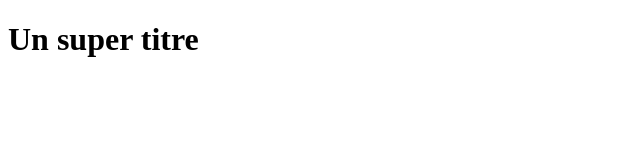
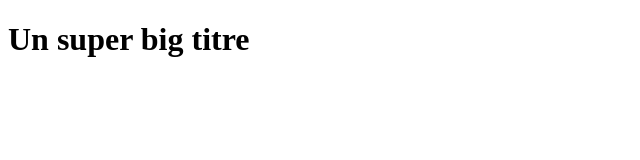
Before and after one commit to dhia-kotorsi/OpenclassroomsProject, a plain HTML site: page index.html in a window 1280 px wide. Shown: the whole page, without its empty margins (0-640 px from the left). Drawn offline with Linux system fonts and the light colour scheme.

Commit message:
Update index.html
a pull test

```diff
--- a/index.html
+++ b/index.html
@@ -5,6 +5,6 @@
    <link rel="stylesheet" type="text/css" href="styles.css">
 </head>
 <body>
-   <h1>Un super titre</h1>
+   <h1>Un super big titre</h1>
 </body>
 </html>
```
